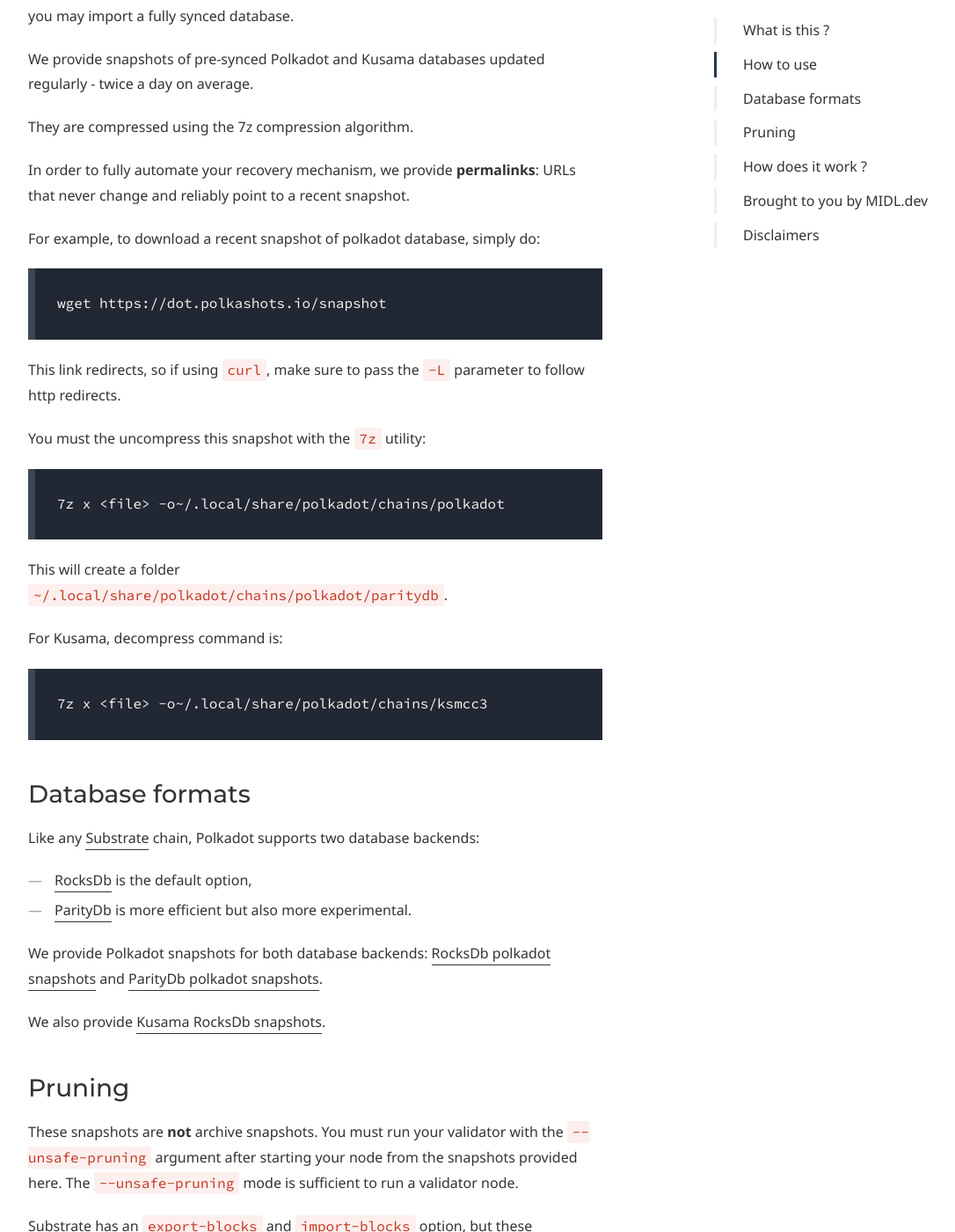
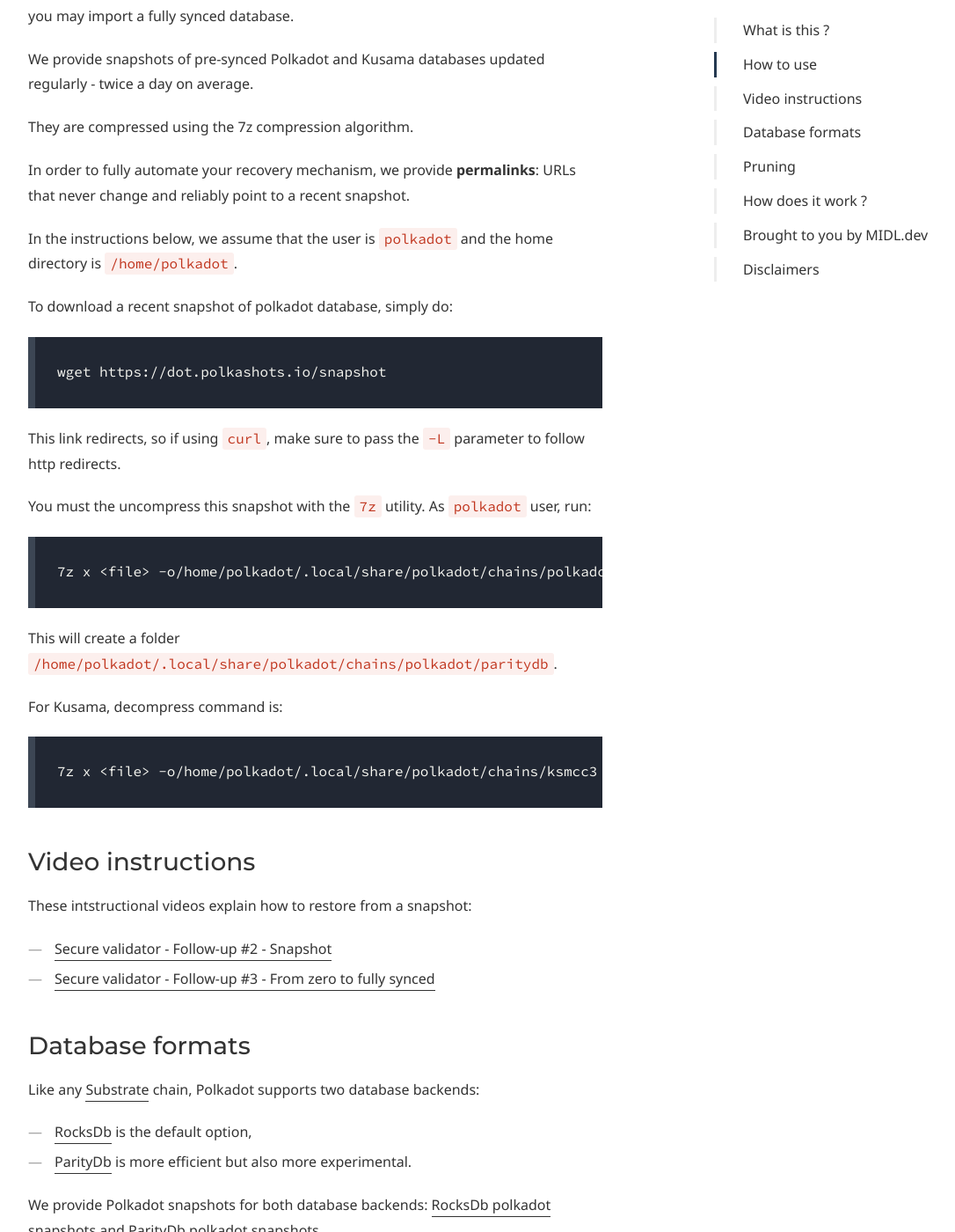
Before and after one commit to midl-dev/polkashots-website, a Jekyll site: the page built from getting-started.md, in a window 1280 px wide and 1400 px high, scrolled down 1032 px. Shown: the whole window at 88% size, without its empty margins (38-1124 px from the left). Built offline with Jekyll 4.4.1, drawn with Linux system fonts in a browser that asks for light colours; some web fonts are replaced.

Commit message:
Update getting-started.md

````diff
--- a/getting-started.md
+++ b/getting-started.md
@@ -43,7 +43,9 @@
 
 In order to fully automate your recovery mechanism, we provide **permalinks**: URLs that never change and reliably point to a recent snapshot.
 
-For example, to download a recent snapshot of polkadot database, simply do:
+In the instructions below, we assume that the user is `polkadot` and the home directory is `/home/polkadot`.
+
+To download a recent snapshot of polkadot database, simply do:
 
 ```
 wget https://dot.polkashots.io/snapshot
@@ -51,19 +53,26 @@
 
 This link redirects, so if using `curl`, make sure to pass the `-L` parameter to follow http redirects.
 
-You must the uncompress this snapshot with the `7z` utility:
+You must the uncompress this snapshot with the `7z` utility. As `polkadot` user, run:
 
 ```
-7z x <file> -o~/.local/share/polkadot/chains/polkadot
+7z x <file> -o/home/polkadot/.local/share/polkadot/chains/polkadot
 ```
 
-This will create a folder `~/.local/share/polkadot/chains/polkadot/paritydb`.
+This will create a folder `/home/polkadot/.local/share/polkadot/chains/polkadot/paritydb`.
 
 For Kusama, decompress command is:
 
 ```
-7z x <file> -o~/.local/share/polkadot/chains/ksmcc3
+7z x <file> -o/home/polkadot/.local/share/polkadot/chains/ksmcc3
 ```
+
+### Video instructions
+
+These intstructional videos explain how to restore from a snapshot:
+
+* [Secure validator - Follow-up #2 - Snapshot](https://www.youtube.com/watch?v=Egbf5biQGNc)
+* [Secure validator - Follow-up #3 - From zero to fully synced](https://www.youtube.com/watch?v=UE6GJGvIur8)
 
 ### Database formats
 
````
